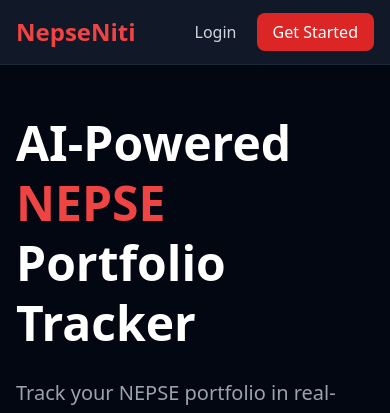
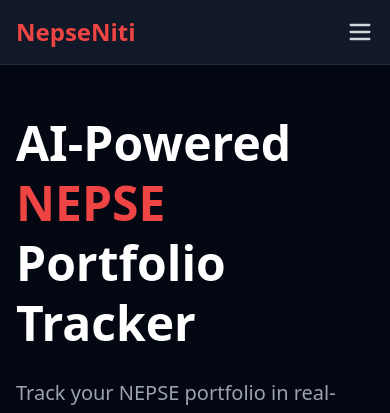
Before and after one commit to dharmendrasah/nepseniti, a Flask app: page / in a window 390 px wide. Shown: the top 413 px of the page. Run offline with Flask 3, Linux system fonts and the light colour scheme; some libraries are stand-ins or nearby versions.

Commit message:
Fix nav - add Market Pulse link and hamburger menu

```diff
--- a/templates/base.html
+++ b/templates/base.html
@@ -14,56 +14,69 @@
 
     <!-- NAVBAR -->
     <nav class="bg-gray-900 border-b border-gray-800">
-        <div class="max-w-7xl mx-auto px-4 py-4 flex justify-between items-center">
+    <div class="max-w-7xl mx-auto px-4 py-4">
+        <div class="flex justify-between items-center">
 
-            <a href="/" class="text-2xl font-bold text-red-500">
-                NepseNiti
-            </a>
+            <a href="/" class="text-2xl font-bold text-red-500">NepseNiti</a>
 
-            <div class="space-x-4">
+            <!-- HAMBURGER (mobile) -->
+            <button id="menu-btn" class="md:hidden text-gray-300 hover:text-white focus:outline-none">
+                <svg id="menu-icon" class="w-7 h-7" fill="none" stroke="currentColor" viewBox="0 0 24 24">
+                    <path stroke-linecap="round" stroke-linejoin="round" stroke-width="2" d="M4 6h16M4 12h16M4 18h16"/>
+                </svg>
+                <svg id="close-icon" class="w-7 h-7 hidden" fill="none" stroke="currentColor" viewBox="0 0 24 24">
+                    <path stroke-linecap="round" stroke-linejoin="round" stroke-width="2" d="M6 18L18 6M6 6l12 12"/>
+                </svg>
+            </button>
 
+            <!-- DESKTOP NAV -->
+            <div class="hidden md:flex items-center space-x-5 text-sm font-medium">
                 {% if session.get('user') %}
+                    <a href="/dashboard"     class="text-gray-300 hover:text-white transition">Dashboard</a>
+                    <a href="/portfolio"     class="text-gray-300 hover:text-white transition">Portfolio</a>
+                    <a href="/analysis"      class="text-gray-300 hover:text-white transition">AI Analysis</a>
+                    <a href="/market"        class="text-gray-300 hover:text-white transition">📡 Market</a>
+                    <a href="/notifications" class="text-gray-300 hover:text-white transition">Notifications</a>
+                    <a href="/pricing"       class="text-green-400 hover:text-green-300 transition">💚 Pricing</a>
+                    <a href="/logout"        class="bg-red-600 hover:bg-red-700 px-4 py-2 rounded-lg transition">Logout</a>
+                {% else %}
+                    <a href="/pricing"       class="text-green-400 hover:text-green-300 transition">💚 Pricing</a>
+                    <a href="/login"         class="text-gray-300 hover:text-white transition">Login</a>
+                    <a href="/signup"        class="bg-red-600 hover:bg-red-700 px-4 py-2 rounded-lg transition">Sign Up</a>
+                {% endif %}
+            </div>
+        </div>
 
-                    <a href="/dashboard" class="text-gray-300 hover:text-white">
-                        Dashboard
-                    </a>
+        <!-- MOBILE MENU -->
+        <div id="mobile-menu" class="hidden md:hidden mt-4 pb-2 border-t border-gray-800 pt-4 space-y-2">
+            {% if session.get('user') %}
+                <a href="/dashboard"     class="block text-gray-300 hover:text-white py-2 px-3 rounded-lg hover:bg-gray-800 transition">📊 Dashboard</a>
+                <a href="/portfolio"     class="block text-gray-300 hover:text-white py-2 px-3 rounded-lg hover:bg-gray-800 transition">💼 Portfolio</a>
+                <a href="/analysis"      class="block text-gray-300 hover:text-white py-2 px-3 rounded-lg hover:bg-gray-800 transition">🤖 AI Analysis</a>
+                <a href="/market"        class="block text-gray-300 hover:text-white py-2 px-3 rounded-lg hover:bg-gray-800 transition">📡 Market Pulse</a>
+                <a href="/notifications" class="block text-gray-300 hover:text-white py-2 px-3 rounded-lg hover:bg-gray-800 transition">📱 Notifications</a>
+                <a href="/pricing"       class="block text-green-400 hover:text-green-300 py-2 px-3 rounded-lg hover:bg-gray-800 transition">💚 Pricing</a>
+                <a href="/logout"        class="block bg-red-600 hover:bg-red-700 text-white text-center py-2 px-3 rounded-lg transition">Logout</a>
+            {% else %}
+                <a href="/pricing"       class="block text-green-400 py-2 px-3 rounded-lg hover:bg-gray-800 transition">💚 Pricing</a>
+                <a href="/login"         class="block text-gray-300 hover:text-white py-2 px-3 rounded-lg hover:bg-gray-800 transition">Login</a>
+                <a href="/signup"        class="block bg-red-600 text-white text-center py-2 px-3 rounded-lg transition">Sign Up</a>
+            {% endif %}
+        </div>
+    </div>
 
-                    <a href="/portfolio" class="text-gray-300 hover:text-white">
-                        Portfolio
-                    </a>
-
-                    <a href="/analysis" class="text-gray-300 hover:text-white">
-                        AI Analysis
-                    </a>
-
-                    <a href="/notifications" class="text-gray-300 hover:text-white">
-                        Notifications
-                    </a>
-
-                    <a href="/pricing" class="hover:text-red-400 transition">💚 Pricing</a>
-                <a href="/logout"
-                       class="bg-red-600 hover:bg-red-700 px-4 py-2 rounded-lg">
-                        Logout
-                    </a>
-
-                {% else %}
-
-                    <a href="/login"
-                       class="text-gray-300 hover:text-white">
-                        Login
-                    </a>
-
-                    <a href="/signup"
-                       class="bg-red-600 hover:bg-red-700 px-4 py-2 rounded-lg">
-                        Get Started
-                    </a>
-
-                {% endif %}
-
-            </div>
-
-        </div>
-    </nav>
+    <script>
+        const btn = document.getElementById('menu-btn');
+        const menu = document.getElementById('mobile-menu');
+        const menuIcon = document.getElementById('menu-icon');
+        const closeIcon = document.getElementById('close-icon');
+        btn.addEventListener('click', () => {
+            menu.classList.toggle('hidden');
+            menuIcon.classList.toggle('hidden');
+            closeIcon.classList.toggle('hidden');
+        });
+    </script>
+</nav>
 
     <!-- FLASH MESSAGES -->
     <div class="max-w-7xl mx-auto px-4 mt-4">
```
